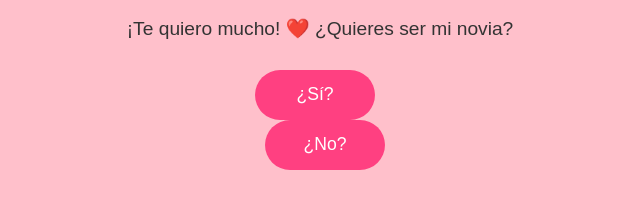
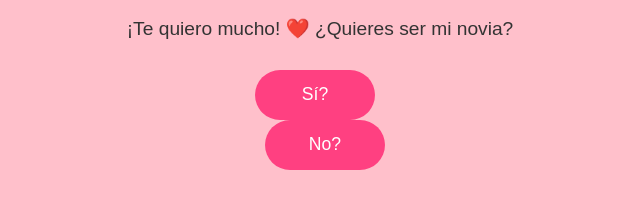
Before and after one commit to jos232004/web, a plain HTML site: page index.html in a window 1280 px wide. Shown: the part 399-608 px from the top of the page, 320-960 px from the left. Drawn offline with Linux system fonts and the light colour scheme.

Commit message:
index.html

```diff
--- a/index.html
+++ b/index.html
@@ -140,8 +140,8 @@
 	<p>Hay algo que quiero decirte desde hace tiempo...</p>
 	<p>¡Te quiero mucho! ❤️ ¿Quieres ser mi novia?</p>
 
-	<input type="button" id="btnsi" value="¿Sí?">
-	<input type="button" id="btnno" value="¿No?">
+	<input type="button" id="btnsi" value="Sí?">
+	<input type="button" id="btnno" value="No?">
 
 	<img id="imagen" src="amor.jpg" alt="Imagen Adorable">
 	<p id="mensaje"></p>
```
